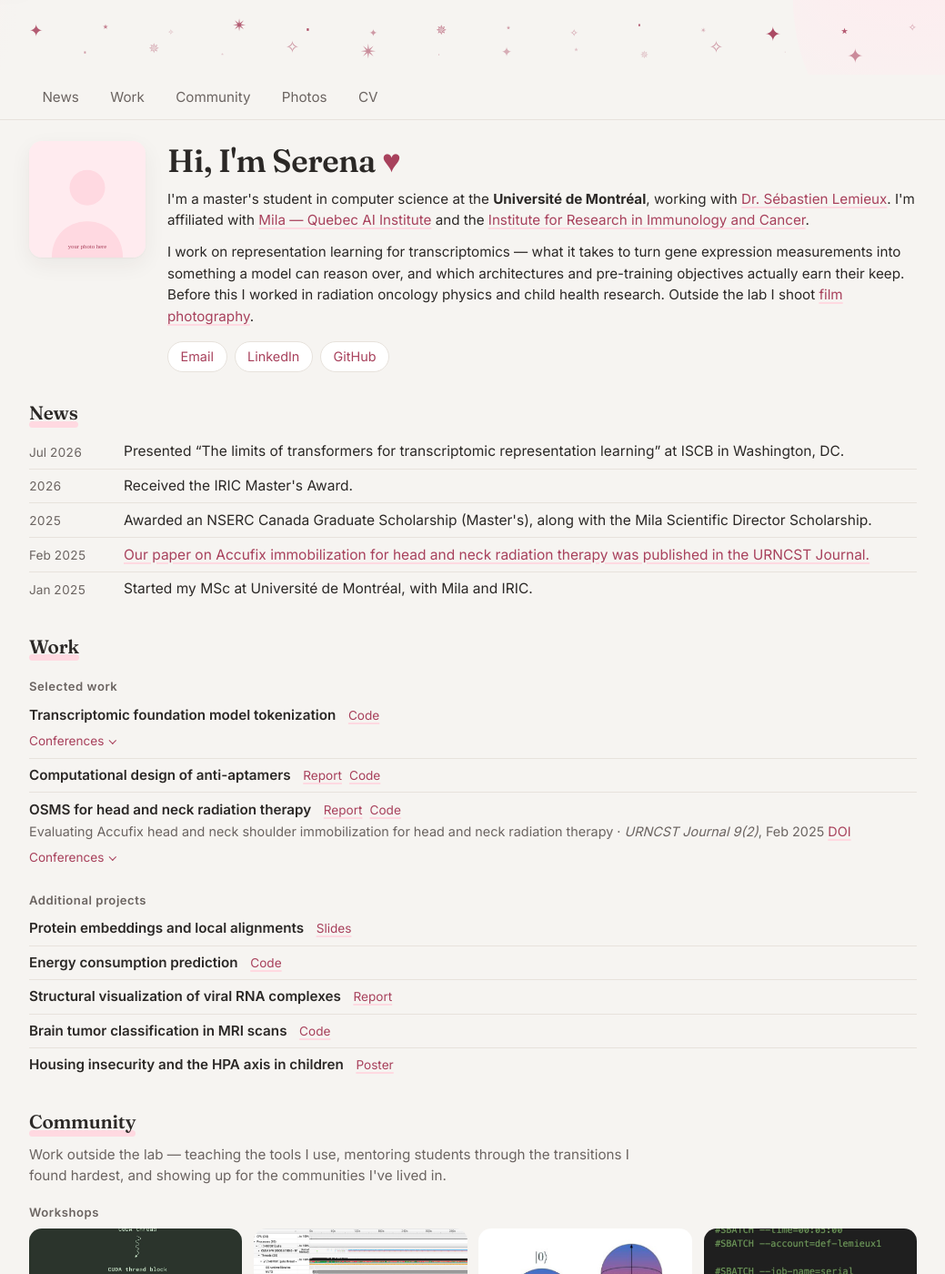
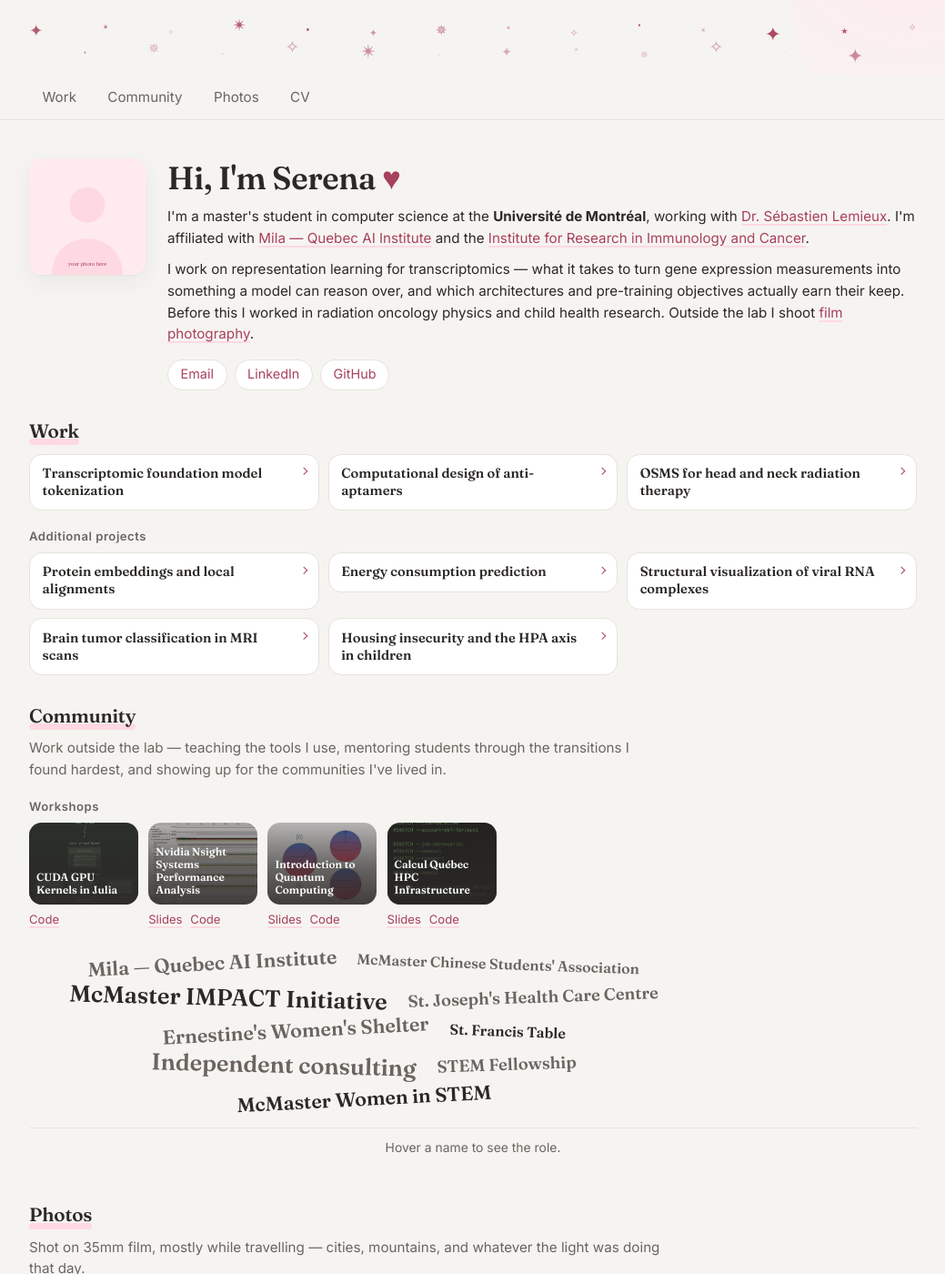
Before and after one commit to sktchan/sktchan.github.io, a Jekyll site: the page built from index.html, in a window 1280 px wide and 1400 px high. Shown: the whole window at 91% size, without its empty margins (120-1159 px from the left). Built offline with Jekyll 4.4.1, drawn with Linux system fonts in a browser that asks for light colours; some of the changed text lies outside the part shown.

Commit message:
Expandable work tiles, community hover cluster, drop News
Work items become expandable tiles, three across, opening to the supervisor
line and bullet descriptions and spanning the full row so the text isn't
squeezed into a third of the width. No dates, no notes — bullets replace them.

The conferences dropdown is gone from the tiles, but `presentations:` stays in
research.yml: cv.html flattens it into the CV's Presentations section, so
deleting the data would have silently emptied that section. Verified all seven
still render there.

The OSMS citation line is gone, replaced by a Paper link to the DOI in that
tile's links row, so the publication stays reachable from the front page. Its
nested publications block is removed — safe because the CV reads r.papers.

Leadership, volunteering and mentorship merge into one scattered hover cluster.
Each name is a <button>, not a styled span, and that is what makes it work for
anyone without a mouse: buttons are focusable, so the panel fills on keyboard
focus, and tappable, so it fills on touch. Each also carries an aria-label with
the complete record, so screen readers never depend on the visual panel — which
is the failure mode hover-reveal patterns usually ship with.

News section, its nav anchor and news.yml are removed. Workshop tiles are about
half size and still four in a row; more air under the sticky nav.

Work tile columns use minmax(0, 1fr) — a bare 1fr can't shrink below its
content's min-content width, which would push the grid past the viewport on a
phone regardless of the breakpoints.

Home page: 3150px to 2620px.

Co-Authored-By: Claude Opus 5 <noreply@anthropic.com>

```diff
--- a/_config.yml
+++ b/_config.yml
@@ -47,8 +47,6 @@ exclude:
 # The site is one scrolling page, so these are in-page anchors — except /cv/,
 # which is a real page of its own.
 nav:
-  - title: News
-    url: "#news"
   - title: Work
     url: "#work"
   - title: Community
--- a/_data/news.yml
+++ /dev/null
@@ -1,20 +0,0 @@
-# Recent updates, newest first. The homepage shows the top 5.
-# `date` is free text — "Aug 2026", "Fall 2026", whatever fits.
-#
-# Drafted from your CV — edit the wording to sound like you.
-
-- date: "Jul 2026"
-  text: "Presented “The limits of transformers for transcriptomic representation learning” at ISCB in Washington, DC."
-
-- date: "2026"
-  text: "Received the IRIC Master's Award."
-
-- date: "2025"
-  text: "Awarded an NSERC Canada Graduate Scholarship (Master's), along with the Mila Scientific Director Scholarship."
-
-- date: "Feb 2025"
-  text: "Our paper on Accufix immobilization for head and neck radiation therapy was published in the URNCST Journal."
-  url: "https://doi.org/10.26685/urncst.750"
-
-- date: "Jan 2025"
-  text: "Started my MSc at Université de Montréal, with Mila and IRIC."
--- a/_data/research.yml
+++ b/_data/research.yml
@@ -24,10 +24,8 @@ projects:
     title: "Transcriptomic foundation model tokenization"
     role: "Supervisor: Dr. Sébastien Lemieux, Université de Montréal"
     year: "Jan 2025 – present"
-    note: >-
-      Building an evaluation framework that varies tokenization, pre-training
-      objective and architecture together, to see which combinations actually
-      help on downstream perturbation prediction.
+    bullets:
+      - "Developing an evaluation framework integrating various tokenization, pre-training, and architectural variations to assess model performance on downstream perturbation predictions."
     links:
       - name: "Code"
         url: "https://github.com/lemieux-lab/LTformers"
@@ -52,10 +50,9 @@ projects:
     title: "Computational design of anti-aptamers"
     role: "Prof: Dr. François Major, Université de Montréal"
     year: "Jan 2025 – Apr 2025"
-    note: >-
-      Designed single-loop and bivalent DNA antidotes to neutralize the SARS-CoV-2
-      CoV2-6C3 RNA aptamer using mfold and RNAfold, then simulated hybridization
-      and competitive inhibition with NUPACK thermodynamics and HDOCK docking.
+    bullets:
+      - "Designed single-loop and bivalent DNA antidotes to neutralize the SARS-CoV-2 CoV2-6C3 RNA aptamer using mfold and RNAfold."
+      - "Simulated aptamer-antidote hybridization and competitive inhibition using NUPACK thermodynamics and HDOCK 3D molecular docking."
     links:
       - name: "Report"
         url: "/assets/docs/aptamers-report.pdf"
@@ -66,23 +63,16 @@ projects:
     title: "OSMS for head and neck radiation therapy"
     role: "Supervisor: Dr. Orest Ostapiak, Juravinski Cancer Centre"
     year: "Sep 2023 – Apr 2024"
-    note: >-
-      Evaluated immobilization systems for minimizing 6D interfractional and
-      intrafractional motion, and benchmarked AlignRT optical surface monitoring
-      against cone-beam CT image registration.
+    bullets:
+      - "Evaluated immobilization systems and softwares for minimizing 6D interfractional and intrafractional motion in head and neck cancer patients."
+      - "Benchmarked AlignRT optical surface monitoring precision by comparing real-time surface tracking against Cone-Beam Computed Tomography (CBCT) image registration."
     links:
       - name: "Report"
         url: "/assets/docs/osms-report.pdf"
       - name: "Code"
         url: "https://github.com/sktchan/alignRT-preprocessing"
-    publications:
-      - title: "Evaluating Accufix head and neck shoulder immobilization for head and neck radiation therapy"
-        authors: "Chan S, Ostapiak O, VanSantvoort T, Chow T"
-        venue: "URNCST Journal 9(2)"
-        year: "Feb 2025"
-        links:
-          - name: "DOI"
-            url: "https://doi.org/10.26685/urncst.750"
+      - name: "Paper"
+        url: "https://doi.org/10.26685/urncst.750"
     presentations:
       - title: "Evaluating OSMS and shoulder immobilization for larynx cancer patients"
         venue: "RTi3 Conference, Toronto, Canada"
--- /dev/null
+++ b/_includes/community-cluster.html
@@ -0,0 +1,56 @@
+{%- comment -%}
+  Community as a scattered cluster of organisation names. Hovering or focusing
+  one fills the panel beneath it.
+
+  Usage:  {% include community-cluster.html items=list %}
+
+  Each name is a <button>, not a styled span, and that is the whole reason this
+  works for anyone not using a mouse: buttons are focusable, so the panel fills
+  on keyboard focus, and tappable, so it fills on touch.
+
+  Every button also carries an aria-label with the COMPLETE record. A screen
+  reader therefore gets everything from the buttons themselves and never has to
+  depend on the visual panel, which is aria-hidden decoration. Hover-reveal
+  patterns usually strand screen reader users; this one doesn't.
+
+  Scatter comes from nth-child size and rotation steps in the CSS — Liquid has
+  no random filter, and a fixed pattern is what "hand-scattered" needs anyway.
+{%- endcomment -%}
+
+<div class="cluster">
+  <div class="cluster__names">
+    {%- for item in include.items -%}
+      {%- assign lead = item.venue | default: item.title -%}
+      {%- comment -%} Build the full record once, for both the label and the panel. {%- endcomment -%}
+      {%- assign bits = '' | split: '' -%}
+      {%- if item.venue and item.title != item.venue -%}
+        {%- assign bits = bits | push: item.title -%}
+      {%- endif -%}
+      {%- if item.location and item.location != '' -%}
+        {%- assign bits = bits | push: item.location -%}
+      {%- endif -%}
+      {%- if item.year and item.year != '' -%}
+        {%- assign bits = bits | push: item.year -%}
+      {%- endif -%}
+      {%- assign detail = bits | join: ' · ' -%}
+
+      <button type="button"
+              class="cluster__name"
+              data-lead="{{ lead | escape }}"
+              data-detail="{{ detail | escape }}"
+              aria-label="{{ lead | escape }}{% if detail != '' %}, {{ detail | escape }}{% endif %}">{{ lead }}</button>
+    {%- endfor -%}
+  </div>
+
+  {%- comment -%}
+    Decorative mirror of whatever is hovered or focused. Screen readers already
+    have this from the buttons, so it's hidden from them to avoid saying it all
+    twice. min-height is reserved in CSS so the page never jumps as it fills.
+  {%- endcomment -%}
+  <p class="cluster__panel" aria-hidden="true">
+    <span class="cluster__lead"></span>
+    <span class="cluster__detail">Hover a name to see the role.</span>
+  </p>
+</div>
+
+<script src="{{ '/assets/js/cluster.js' | relative_url }}" defer></script>
--- a/_includes/community-row.html
+++ /dev/null
@@ -1,44 +0,0 @@
-{%- comment -%}
-  One row in the community section — the same plain-text shape as work.
-
-  Usage:  {% include community-row.html item=item %}
-
-  Workshops have no `venue`, `year` or `location`, so their title is the main
-  line and their links (slides plus the lab-demos folder) sit beside it.
-  Everything else leads with the institute and puts the role, and then the
-  location, underneath — with the dates on the right of the lead line.
-
-  `note` is not rendered.
-{%- endcomment -%}
-
-{%- assign item = include.item -%}
-{%- assign lead = item.venue | default: item.title -%}
-
-<div class="row">
-  <div class="row__head">
-    <span class="row__title">{{ lead }}</span>
-    {%- if item.links -%}
-      <span class="row__links">
-        {%- for link in item.links %}
-          <a href="{{ link.url }}">{{ link.name }}</a>
-        {%- endfor -%}
-      </span>
-    {%- endif -%}
-    {%- if item.year %}<span class="row__when">{{ item.year }}</span>{% endif -%}
-  </div>
-
-  {%- comment -%}
-    Role and location, joined only when both exist so a lone value never trails
-    a stray separator.
-  {%- endcomment -%}
-  {%- assign bits = '' | split: '' -%}
-  {%- if item.venue and item.title != item.venue -%}
-    {%- assign bits = bits | push: item.title -%}
-  {%- endif -%}
-  {%- if item.location and item.location != '' -%}
-    {%- assign bits = bits | push: item.location -%}
-  {%- endif -%}
-  {%- if bits.size > 0 -%}
-    <p class="row__sub">{{ bits | join: ' &middot; ' }}</p>
-  {%- endif -%}
-</div>
--- a/_includes/work-row.html
+++ /dev/null
@@ -1,50 +0,0 @@
-{%- comment -%}
-  One row in the work section: title, links, and — for the two research items
-  that have them — a dropdown of conferences.
-
-  Usage:  {% include work-row.html item=item %}
-
-  No dates: they were removed deliberately. The `year` values are still in
-  _data/*.yml if they're ever wanted back.
-
-  `note` is not rendered either; rows are title-and-links only.
-{%- endcomment -%}
-
-{%- assign item = include.item -%}
-
-<div class="row">
-  <div class="row__head">
-    <span class="row__title">{{ item.title }}</span>
-    {%- if item.links -%}
-      <span class="row__links">
-        {%- for link in item.links %}
-          <a href="{{ link.url }}">{{ link.name }}</a>
-        {%- endfor -%}
-      </span>
-    {%- endif -%}
-  </div>
-
-  {%- comment -%}
-    A peer-reviewed paper stays visible rather than going in the dropdown — it's
-    the strongest credential on the row, and it isn't a conference.
-  {%- endcomment -%}
-  {%- if item.publications and item.publications.size > 0 -%}
-    {%- for pub in item.publications %}
-      <p class="row__pub">
-        {{ pub.title }} &middot; <em>{{ pub.venue }}</em>, {{ pub.year }}
-        {%- for link in pub.links %} <a href="{{ link.url }}">{{ link.name }}</a>{% endfor -%}
-      </p>
-    {%- endfor -%}
-  {%- endif -%}
-
-  {%- if item.presentations and item.presentations.size > 0 -%}
-    <details class="drop">
-      <summary class="drop__face">Conferences</summary>
-      <ul class="drop__list">
-        {%- for talk in item.presentations %}
-          <li><em>{{ talk.venue }}</em>, {{ talk.year }}</li>
-        {%- endfor %}
-      </ul>
-    </details>
-  {%- endif -%}
-</div>
--- /dev/null
+++ b/_includes/work-tile.html
@@ -0,0 +1,42 @@
+{%- comment -%}
+  One work item as an expandable tile.
+
+  Usage:  {% include work-tile.html item=item %}
+
+  Collapsed face is the title alone; opening reveals the supervisor line, the
+  bullets and the links, and the tile spans the full grid row so long text isn't
+  squeezed into a third of the width.
+
+  Native <details>: keyboard operable and announced correctly with no
+  JavaScript. No dates — those were dropped deliberately; `year` is still in the
+  data files if they're ever wanted back.
+
+  `presentations` is NOT rendered here. It stays in _data/research.yml because
+  cv.html flattens it into the CV's Presentations section.
+{%- endcomment -%}
+
+{%- assign item = include.item -%}
+
+<details class="wk" {% if item.id %}id="{{ item.id }}"{% endif %}>
+  <summary class="wk__face">
+    <span class="wk__title">{{ item.title }}</span>
+  </summary>
+
+  <div class="wk__body">
+    {%- if item.role %}<p class="wk__role">{{ item.role }}</p>{% endif -%}
+
+    {%- if item.bullets and item.bullets.size > 0 -%}
+      <ul class="wk__bullets">
+        {%- for line in item.bullets %}<li>{{ line }}</li>{% endfor -%}
+      </ul>
+    {%- endif -%}
+
+    {%- if item.links -%}
+      <ul class="wk__links">
+        {%- for link in item.links %}
+          <li><a href="{{ link.url }}">{{ link.name }}</a></li>
+        {%- endfor -%}
+      </ul>
+    {%- endif -%}
+  </div>
+</details>
--- a/assets/css/main.scss
+++ b/assets/css/main.scss
@@ -233,7 +233,7 @@ code {
   background: var(--bg);
   border-bottom: 1px solid var(--rule);
   padding: .45rem 0;
-  margin-bottom: 1.4rem;
+  margin-bottom: 2.6rem;
 }
 
 .nav {
@@ -458,12 +458,201 @@ html { scroll-behavior: smooth; }
   line-height: 1.5;
 }
 
+/* ─── work tiles ──────────────────────────────────────────────────────────── */
+
+/* minmax(0, 1fr) rather than 1fr: a bare 1fr track can't shrink below its
+   content's min-content width, so a long title would push the grid wider than
+   the viewport. */
+.wks {
+  display: grid;
+  grid-template-columns: repeat(3, minmax(0, 1fr));
+  gap: .6rem;
+  margin-top: .6rem;
+  align-items: start;
+}
+
+.wk {
+  background: var(--surface);
+  border: 1px solid var(--rule);
+  border-radius: var(--radius);
+  transition: border-color .18s ease, box-shadow .18s ease;
+}
+
+.wk:hover { border-color: var(--tint-deep); }
+
+/* Open tiles take the whole row: a description squeezed into a third of the
+   width reads badly, and the neighbours would stretch to match. */
+.wk[open] {
+  grid-column: 1 / -1;
+  border-color: var(--tint-deep);
+  box-shadow: var(--shadow);
+}
+
+.wk__face {
+  display: flex;
+  align-items: flex-start;
+  gap: .6rem;
+  padding: .7rem .85rem;
+  cursor: pointer;
+  list-style: none;
+  border-radius: var(--radius);
+}
+
+.wk__face::-webkit-details-marker { display: none; }
+
+.wk__face:hover .wk__title { color: var(--accent); }
+
+.wk__title {
+  flex: 1 1 auto;
+  font-family: var(--serif);
+  font-weight: 600;
+  font-size: .92rem;
+  line-height: 1.3;
+}
+
+.wk__face::after {
+  content: "";
+  flex: 0 0 auto;
+  margin-top: .3em;
+  width: .35rem;
+  height: .35rem;
+  border-right: 1.5px solid var(--accent);
+  border-bottom: 1.5px solid var(--accent);
+  transform: rotate(-45deg);
+}
+
+@media (prefers-reduced-motion: no-preference) {
+  .wk__face::after { transition: transform .2s ease; }
+}
+
+.wk[open] .wk__face::after { transform: rotate(45deg); }
+
+.wk__body {
+  padding: .2rem .85rem .8rem;
+  border-top: 1px solid var(--rule);
+  padding-top: .6rem;
+}
+
+.wk__role {
+  color: var(--ink-muted);
+  font-size: .85rem;
+  margin: 0 0 .4rem;
+}
+
+.wk__bullets {
+  list-style: none;
+  padding: 0;
+  margin: 0;
+  font-size: .9rem;
+}
+
+.wk__bullets > li { padding-left: .9rem; position: relative; margin-bottom: .2rem; }
+
+.wk__bullets > li::before {
+  content: "";
+  position: absolute;
+  left: 0;
+  top: .62em;
+  width: .3rem;
+  height: .3rem;
+  border-radius: 50%;
+  background: var(--tint-deep);
+}
+
+.wk__links {
+  display: flex;
+  flex-wrap: wrap;
+  gap: .55rem;
+  list-style: none;
+  padding: 0;
+  margin: .6rem 0 0;
+  font-size: .84rem;
+}
+
+@media (max-width: 46rem) {
+  .wks { grid-template-columns: repeat(2, minmax(0, 1fr)); }
+}
+
+@media (max-width: 30rem) {
+  .wks { grid-template-columns: 1fr; }
+}
+
+/* ─── community cluster ───────────────────────────────────────────────────── */
+
+.cluster { margin-top: 1.5rem; }
+
+.cluster__names {
+  display: flex;
+  flex-wrap: wrap;
+  align-items: center;
+  justify-content: center;
+  gap: .35rem 1.1rem;
+  max-width: 46rem;
+}
+
+/* Buttons, not spans — that's what makes the cluster reachable by keyboard and
+   usable on touch. Stripped back to look like plain text. */
+.cluster__name {
+  appearance: none;
+  background: none;
+  border: 0;
+  padding: .1rem .15rem;
+  font-family: var(--serif);
+  font-weight: 600;
+  color: var(--ink-muted);
+  cursor: pointer;
+  line-height: 1.2;
+  transition: color .18s ease, transform .18s ease;
+}
+
+/* Scattered by fixed steps: sizes cycle and rotations alternate, so it reads as
+   hand-placed without needing randomness Liquid can't provide. */
+.cluster__name:nth-child(4n + 1) { font-size: 1.35rem; transform: rotate(-3deg); }
+.cluster__name:nth-child(4n + 2) { font-size: 1rem;    transform: rotate(2deg); }
+.cluster__name:nth-child(4n + 3) { font-size: 1.6rem;  transform: rotate(1.5deg); }
+.cluster__name:nth-child(4n + 4) { font-size: 1.15rem; transform: rotate(-2deg); }
+.cluster__name:nth-child(3n)     { color: var(--ink); }
+
+.cluster__name:hover,
+.cluster__name:focus-visible,
+.cluster__name.is-active {
+  color: var(--accent);
+}
+
+@media (prefers-reduced-motion: no-preference) {
+  .cluster__name:hover,
+  .cluster__name.is-active { transform: rotate(0deg) scale(1.06); }
+}
+
+/* min-height reserved so the page doesn't jump as the panel fills. */
+.cluster__panel {
+  min-height: 3.2rem;
+  margin: 1.1rem 0 0;
+  padding-top: .7rem;
+  border-top: 1px solid var(--rule);
+  text-align: center;
+  font-size: .9rem;
+}
+
+.cluster__lead {
+  display: block;
+  font-family: var(--serif);
+  font-weight: 600;
+  color: var(--ink);
+}
+
+.cluster__detail {
+  display: block;
+  color: var(--ink-muted);
+  font-size: .87rem;
+}
+
 /* ─── workshop photo tiles ────────────────────────────────────────────────── */
 
 .wtiles {
   display: grid;
-  grid-template-columns: repeat(auto-fill, minmax(12rem, 1fr));
-  gap: .8rem;
+  grid-template-columns: repeat(4, minmax(0, 7.5rem));
+  gap: .7rem;
   margin-top: .6rem;
 }
 
@@ -491,16 +680,21 @@ html { scroll-behavior: smooth; }
 
 /* Title sits over the image, on a scrim dark enough to stay legible whatever
    the photo underneath happens to be. */
+/* At half size the longest titles run to three lines, so the scrim covers the
+   whole tile rather than just the lower edge — otherwise the top lines sit on
+   bare photo and become unreadable. */
 .wtile__title {
   position: absolute;
-  inset: auto 0 0 0;
-  padding: 1.4rem .7rem .55rem;
-  background: linear-gradient(to top, rgba(43, 40, 38, .88) 0%, rgba(43, 40, 38, .5) 55%, transparent 100%);
+  inset: 0;
+  display: flex;
+  align-items: flex-end;
+  padding: .5rem;
+  background: linear-gradient(to top, rgba(43, 40, 38, .9) 0%, rgba(43, 40, 38, .72) 45%, rgba(43, 40, 38, .35) 100%);
   color: #fff;
   font-family: var(--serif);
   font-weight: 600;
-  font-size: .88rem;
-  line-height: 1.25;
+  font-size: .74rem;
+  line-height: 1.2;
 }
 
 .wtile__links {
@@ -568,22 +762,6 @@ html { scroll-behavior: smooth; }
   border-radius: 50%;
   background: var(--tint-deep);
 }
-
-/* A whole section collapsed rather than a footnote to one row, so its summary
-   is sized like the section subheads it sits among. */
-.drop--group { margin: 1.25rem 0 0; }
-
-.drop--group > .drop__face {
-  font-family: var(--sans);
-  font-size: .82rem;
-  font-weight: 600;
-  letter-spacing: .04em;
-  color: var(--ink-muted);
-}
-
-.drop--group > .drop__face::after { border-color: var(--accent); }
-
-.drop--group[open] > .drop__face { margin-bottom: .2rem; }
 
 /* ─── the heart beside the homepage greeting ──────────────────────────────── */
 
--- /dev/null
+++ b/assets/js/cluster.js
@@ -0,0 +1,50 @@
+/* Community cluster — fills the detail panel from whichever name is hovered or
+ * focused.
+ *
+ * Focus matters as much as hover here: the names are buttons precisely so that
+ * keyboard and touch users can reach them, and binding hover alone would strand
+ * both. Screen readers don't need any of this — each button's aria-label
+ * already carries the full record — so the panel is aria-hidden.
+ */
+
+(function () {
+  "use strict";
+
+  var cluster = document.querySelector(".cluster");
+  if (!cluster) return;
+
+  var leadEl = cluster.querySelector(".cluster__lead");
+  var detailEl = cluster.querySelector(".cluster__detail");
+  var names = cluster.querySelectorAll(".cluster__name");
+  if (!leadEl || !detailEl || !names.length) return;
+
+  var resting = detailEl.textContent;
+
+  function show(btn) {
+    leadEl.textContent = btn.dataset.lead || "";
+    detailEl.textContent = btn.dataset.detail || "";
+    names.forEach(function (n) {
+      n.classList.toggle("is-active", n === btn);
+    });
+  }
+
+  function clear() {
+    leadEl.textContent = "";
+    detailEl.textContent = resting;
+    names.forEach(function (n) {
+      n.classList.remove("is-active");
+    });
+  }
+
+  names.forEach(function (btn) {
+    btn.addEventListener("mouseenter", function () { show(btn); });
+    btn.addEventListener("focus", function () { show(btn); });
+    // Tap: buttons fire click on touch, where mouseenter is unreliable.
+    btn.addEventListener("click", function () { show(btn); });
+    btn.addEventListener("blur", clear);
+  });
+
+  // Only clear on the way out of the whole cluster, so moving between names
+  // doesn't flicker the panel back to its resting text.
+  cluster.addEventListener("mouseleave", clear);
+})();
--- a/index.html
+++ b/index.html
@@ -57,42 +57,21 @@ wide: true
   </div>
 </section>
 
-{%- comment -%} ─── news ──────────────────────────────────────────────── {%- endcomment -%}
-{%- if site.data.news and site.data.news.size > 0 -%}
-  <section id="news" class="band">
-    <h2><span class="section-title">News</span></h2>
-    <ul class="news">
-      {%- for item in site.data.news limit: 5 %}
-        <li>
-          <span class="news__date">{{ item.date }}</span>
-          <span class="news__text">
-            {%- if item.url and item.url != '' -%}
-              <a href="{{ item.url }}">{{ item.text }}</a>
-            {%- else -%}
-              {{ item.text }}
-            {%- endif -%}
-          </span>
-        </li>
-      {%- endfor %}
-    </ul>
-  </section>
-{%- endif -%}
-
 {%- comment -%} ─── work ──────────────────────────────────────────────── {%- endcomment -%}
 <section id="work" class="band">
   <h2><span class="section-title">Work</span></h2>
 
+  {%- comment -%} No sub-label on the first group — it sits straight under "Work". {%- endcomment -%}
   {%- if r.projects and r.projects.size > 0 -%}
-    <h3 class="band__sub">Selected work</h3>
-    <div class="rows">
-      {%- for item in r.projects %}{% include work-row.html item=item %}{% endfor -%}
+    <div class="wks">
+      {%- for item in r.projects %}{% include work-tile.html item=item %}{% endfor -%}
     </div>
   {%- endif -%}
 
   {%- if pj and pj.size > 0 -%}
     <h3 class="band__sub">Additional projects</h3>
-    <div class="rows">
-      {%- for item in pj %}{% include work-row.html item=item %}{% endfor -%}
+    <div class="wks">
+      {%- for item in pj %}{% include work-tile.html item=item %}{% endfor -%}
     </div>
   {%- endif -%}
 </section>
@@ -110,23 +89,11 @@ wide: true
   {%- endif -%}
 
   {%- comment -%}
-    Collapsed to keep the page short. Reuses the same <details> component as the
-    conference dropdowns, so it's keyboard operable with no JavaScript.
+    Leadership, volunteering and mentorship merged into one interactive cluster.
   {%- endcomment -%}
-  {%- if c.leadership and c.leadership.size > 0 -%}
-    <details class="drop drop--group">
-      <summary class="drop__face">Leadership and volunteering</summary>
-      <div class="rows">
-        {%- for item in c.leadership %}{% include community-row.html item=item %}{% endfor -%}
-      </div>
-    </details>
-  {%- endif -%}
-
-  {%- if c.mentorship and c.mentorship.size > 0 -%}
-    <h3 class="band__sub">Mentorship</h3>
-    <div class="rows">
-      {%- for item in c.mentorship %}{% include community-row.html item=item %}{% endfor -%}
-    </div>
+  {%- assign people = c.leadership | concat: c.mentorship -%}
+  {%- if people.size > 0 -%}
+    {% include community-cluster.html items=people %}
   {%- endif -%}
 </section>
 
```
Also changed, not shown: _data/projects.yml (+13 -21 lines).
